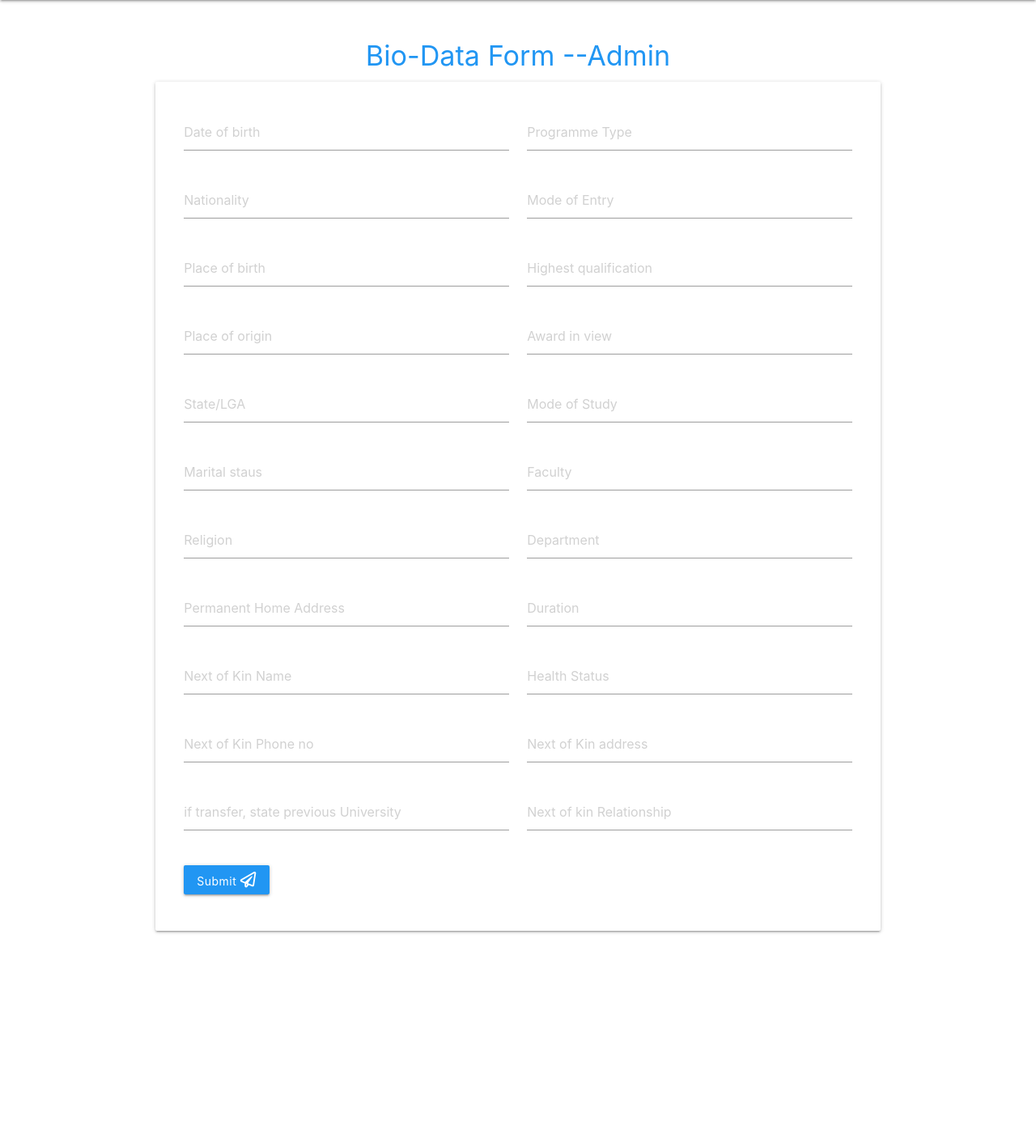
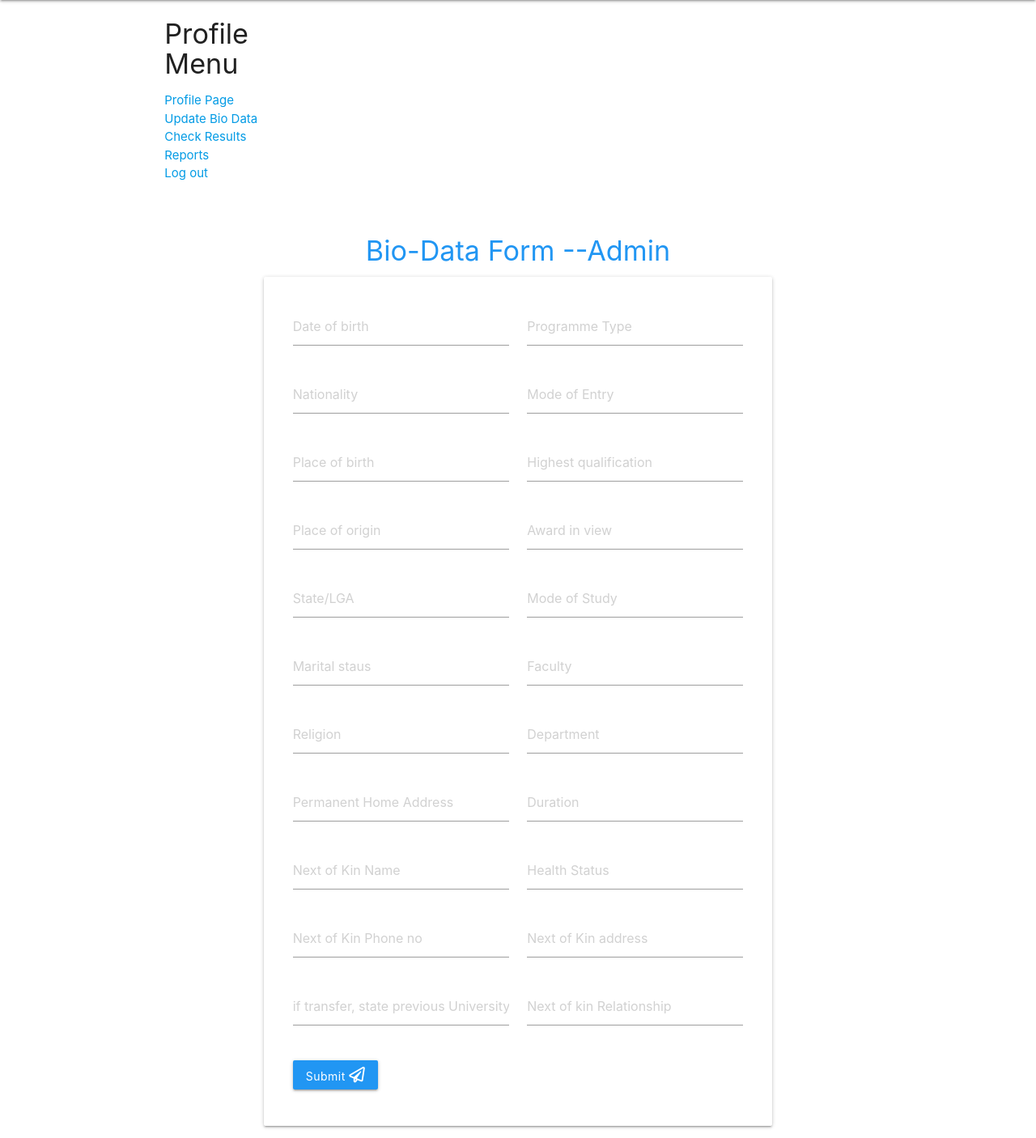
Before and after one commit to Pediforte-Project-group-2/project-2, a Flask app: page /student/register/1 in a window 1280 px wide. Shown: the part 64-1470 px from the top of the page at 81% size. Before the commit the page ends 1217 px from the top, so only its background shows below. Run offline with Flask 2, Linux system fonts and the light colour scheme; data comes from the database, SQL or seed files in the repository.

Commit message:
changes in html
for more

```diff
--- a/app/templates/dashboard.html
+++ b/app/templates/dashboard.html
@@ -24,7 +24,7 @@
                 <a id="logo-container" href="#" class="brand-logo">KIG</a>
                 <ul class="right hide-on-med-and-down">
                     <li><a href="#">Home</a></li>
-                    <li><a href="#">Students Login </a></li>
+                    <li><a href="/login">Students Login </a></li>
                     <li><a href="#">About us</a></li>
                     <li><a href="#">FAQs</a></li>
                 </ul>
@@ -83,7 +83,7 @@
             <div class="col s3">
                 <h4>Profile Menu</h4>
                 <ul class="links">
-                    <li><a href="">Profile Page</a></li>
+                    <li><a href="/dashboard">Profile Page</a></li>
                     <li> <a href="/student/register/{{user.id}}">Update Bio Data</a></li>
                     <li> <a href="">Check Results</a></li>
                     <li> <a href="">Reports</a></li>
--- a/app/templates/index.html
+++ b/app/templates/index.html
@@ -44,7 +44,7 @@
                   <a id="logo-container" href="#" class="brand-logo">KIG</a>
                   <ul class="right hide-on-med-and-down">
                     <li><a href="#">Home</a></li>
-                    <li><a href="#">Students Login </a></li>
+                    <li><a href="/login">Students Login </a></li>
                     <li><a href="#">About us</a></li>
                     <li><a href="#">FAQs</a></li>
                    </ul>
--- a/app/templates/student.html
+++ b/app/templates/student.html
@@ -26,7 +26,7 @@ margin-top:50px;
                    <a id="logo-container" href="#" class="brand-logo">KIG</a>
                    <ul class="right hide-on-med-and-down">
                      <li><a href="#">Home</a></li>
-                     <li><a href="#">Students Login </a></li>
+                     <li><a href="/login">Students Login </a></li>
                      <li><a href="#">About us</a></li>
                      <li><a href="#">FAQs</a></li>
                     </ul>
@@ -36,7 +36,21 @@ margin-top:50px;
      <!--End of Nav bar-->
 
      <main>
+         <div class="container">
+            <div class="row">
+                <div class="col s3">
+                    <h4>Profile Menu</h4>
+                    <ul class="links">
+                        <li><a href="/dashboard">Profile Page</a></li>
+                        <li> <a href="/student/register/{{user.id}}">Update Bio Data</a></li>
+                        <li> <a href="">Check Results</a></li>
+                        <li> <a href="">Reports</a></li>
+                        <li> <a href="/logout">Log out</a></li>
+                    </ul>
+                </div>
+         </div>
          <div class="container section-1">
+
              <h4 class="center blue-text">Bio-Data Form --{{user.name}}</h4>
              {%if info == "nil"%}
              <div class="card-panel ">
```
Also changed, not shown: app/templates/admin.html (+13 -1 lines).
